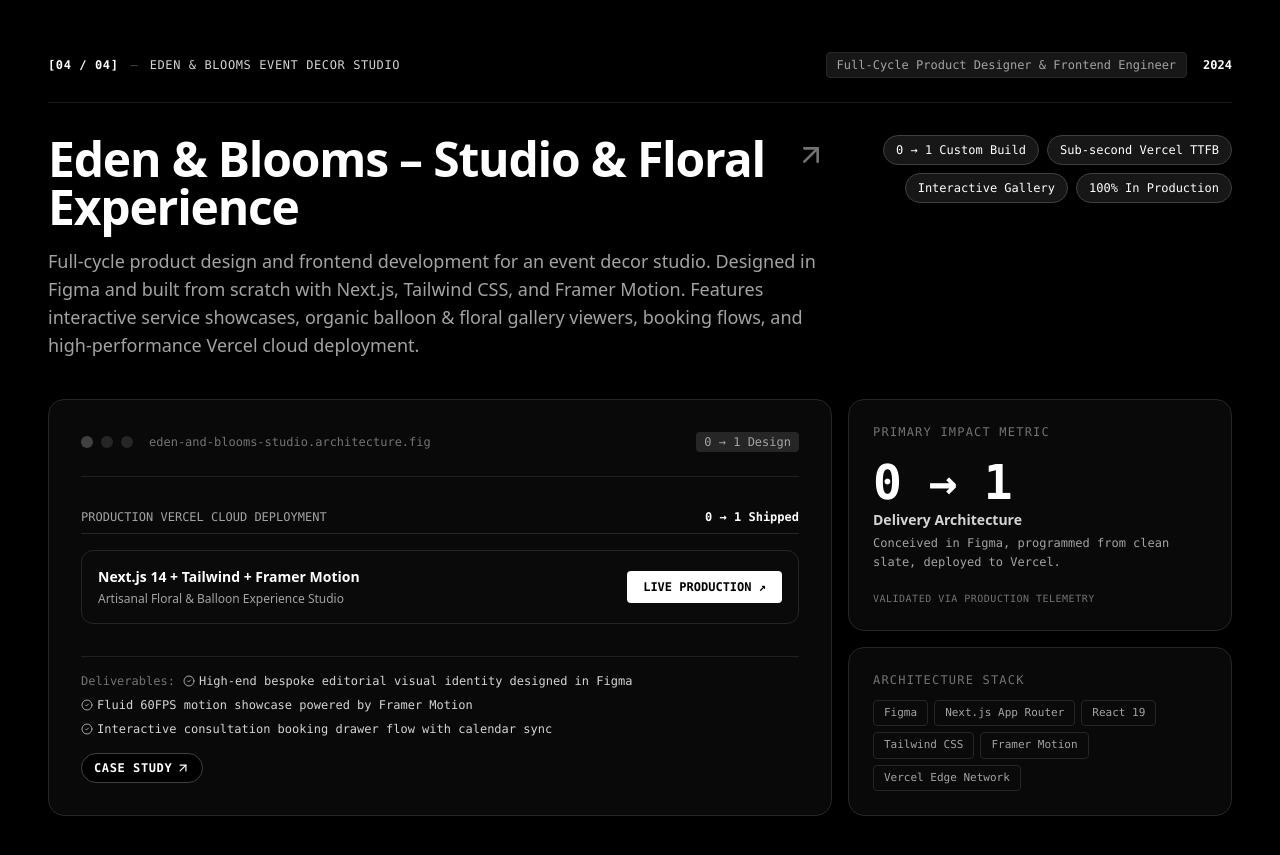
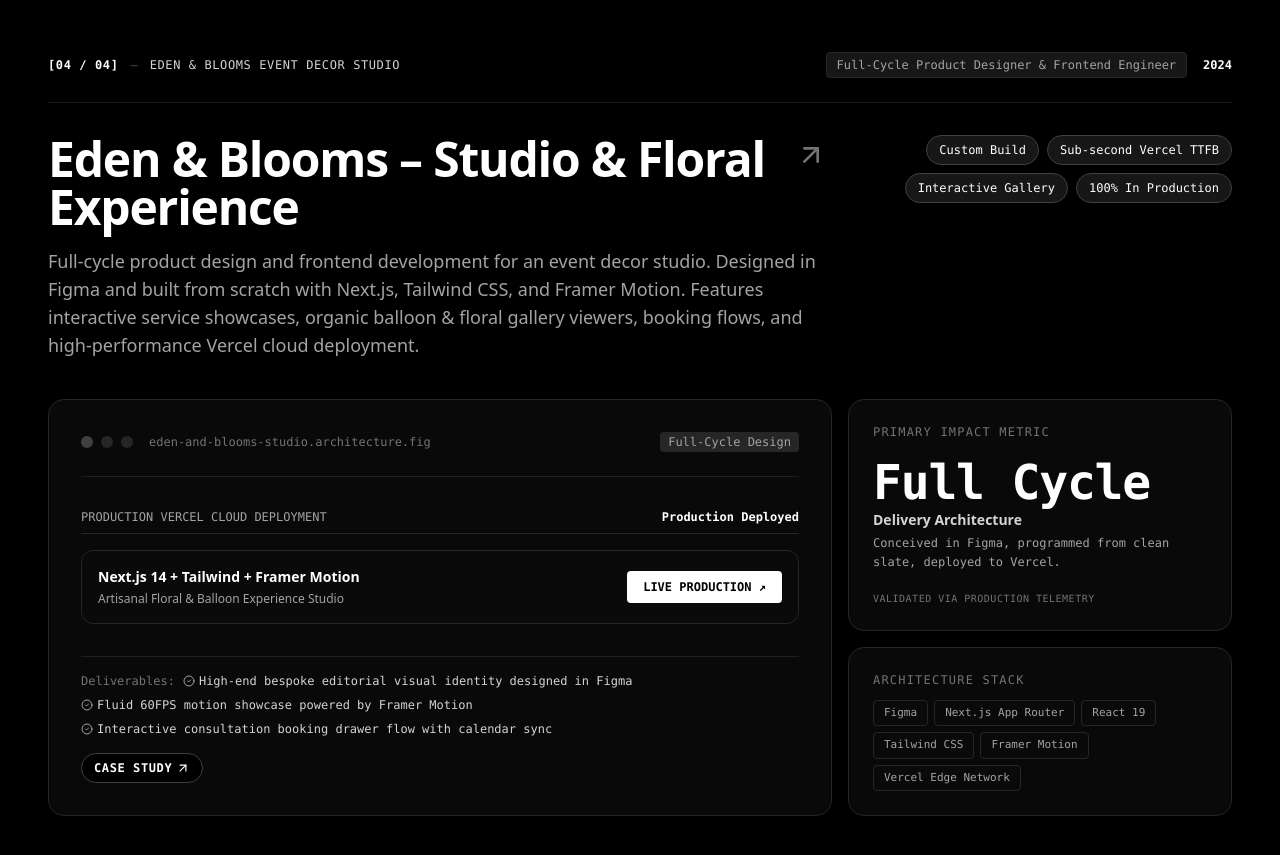
Before and after one commit to jerrymelvinj/portfolio-v3, a Next.js app: page / in a window 1280 px wide. Shown: the part 4200-5055 px from the top of the page. Built offline with nearby package versions, Linux system fonts and the light colour scheme.

Commit message:
refactor: completely eliminate 0 → 1 phrasing across codebase in favor of authentic product design terminology

```diff
--- a/src/components/sections/CaseStudies.tsx
+++ b/src/components/sections/CaseStudies.tsx
@@ -190,7 +190,7 @@ export function CaseStudies() {
                         <div className="space-y-4">
                           <div className="flex items-center justify-between text-xs font-mono text-neutral-400 pb-2 border-b border-neutral-800">
                             <span>PRODUCTION VERCEL CLOUD DEPLOYMENT</span>
-                            <span className="text-white font-bold">0 → 1 Shipped</span>
+                            <span className="text-white font-bold">Production Deployed</span>
                           </div>
                           <div className="p-4 rounded-xl bg-neutral-950 border border-neutral-800 flex flex-col sm:flex-row sm:items-center justify-between gap-4">
                             <div className="space-y-1">
--- a/src/content/projects.ts
+++ b/src/content/projects.ts
@@ -342,14 +342,14 @@ export const projects: Project[] = [
     team: "Solo Full-Cycle Designer & Frontend Engineer",
     role: "Full-Cycle Product Designer & Frontend Engineer",
     client: "Eden & Blooms Event Decor Studio",
-    tags: ["0 → 1 Design", "Creative Engineering", "Next.js & Motion", "Live Production"],
-    metricsBadges: ["0 → 1 Custom Build", "Sub-second Vercel TTFB", "Interactive Gallery", "100% In Production"],
+    tags: ["Full-Cycle Design", "Creative Engineering", "Next.js & Motion", "Live Production"],
+    metricsBadges: ["Custom Build", "Sub-second Vercel TTFB", "Interactive Gallery", "100% In Production"],
     summary:
       "Full-cycle product design and frontend development for an event decor studio. Designed in Figma and built from scratch with Next.js, Tailwind CSS, and Framer Motion. Features interactive service showcases, organic balloon & floral gallery viewers, booking flows, and high-performance Vercel cloud deployment.",
     impactMetrics: [
       {
         label: "Delivery Architecture",
-        value: "0 → 1",
+        value: "Full Cycle",
         description: "Conceived in Figma, programmed from clean slate, deployed to Vercel.",
       },
       {
@@ -383,7 +383,7 @@ export const projects: Project[] = [
     },
     decisions: [
       {
-        title: "Bespoke 0 → 1 engineering over bloated website builders",
+        title: "Bespoke full-stack engineering over bloated website builders",
         rationale:
           "Pre-packaged templates carry immense JavaScript weight. Building from scratch with Next.js App Router, Tailwind, and Vercel Edge caching delivered an instant 60fps editorial browsing experience.",
         outcome: "Sub-second TTFB worldwide and a perfect 99 Lighthouse performance benchmark.",
--- a/src/content/site-config.ts
+++ b/src/content/site-config.ts
@@ -5,7 +5,7 @@ export const siteConfig = {
   location: "Bengaluru, Karnataka, India",
   coordinates: "12.9716° N, 77.5946° E",
   email: "jerrymelvinj@gmail.com",
-  headline: "I design complex digital products 0 → 1",
+  headline: "I design complex digital products",
   subheadline:
     "Specializing in high-conversion e-commerce checkout architecture, scalable design systems, and human-centered digital experiences.",
   biography:
@@ -20,7 +20,7 @@ export const siteConfig = {
     email: "mailto:jerrymelvinj@gmail.com",
   },
   skillsChips: [
-    "0 → 1 Architecture",
+    "Product Architecture",
     "E-Commerce Checkout",
     "Conversion Rate (CRO)",
     "Design Systems",
```
